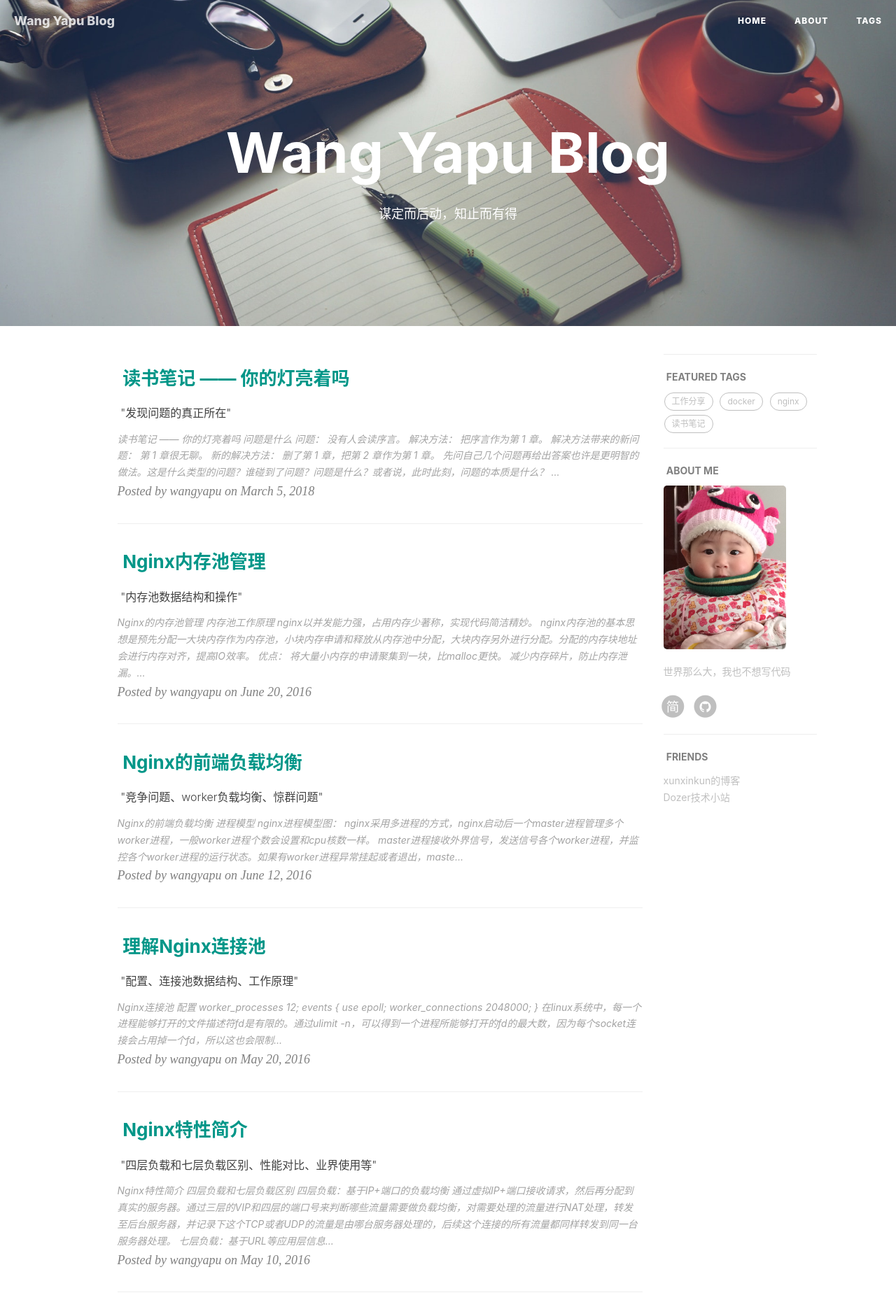
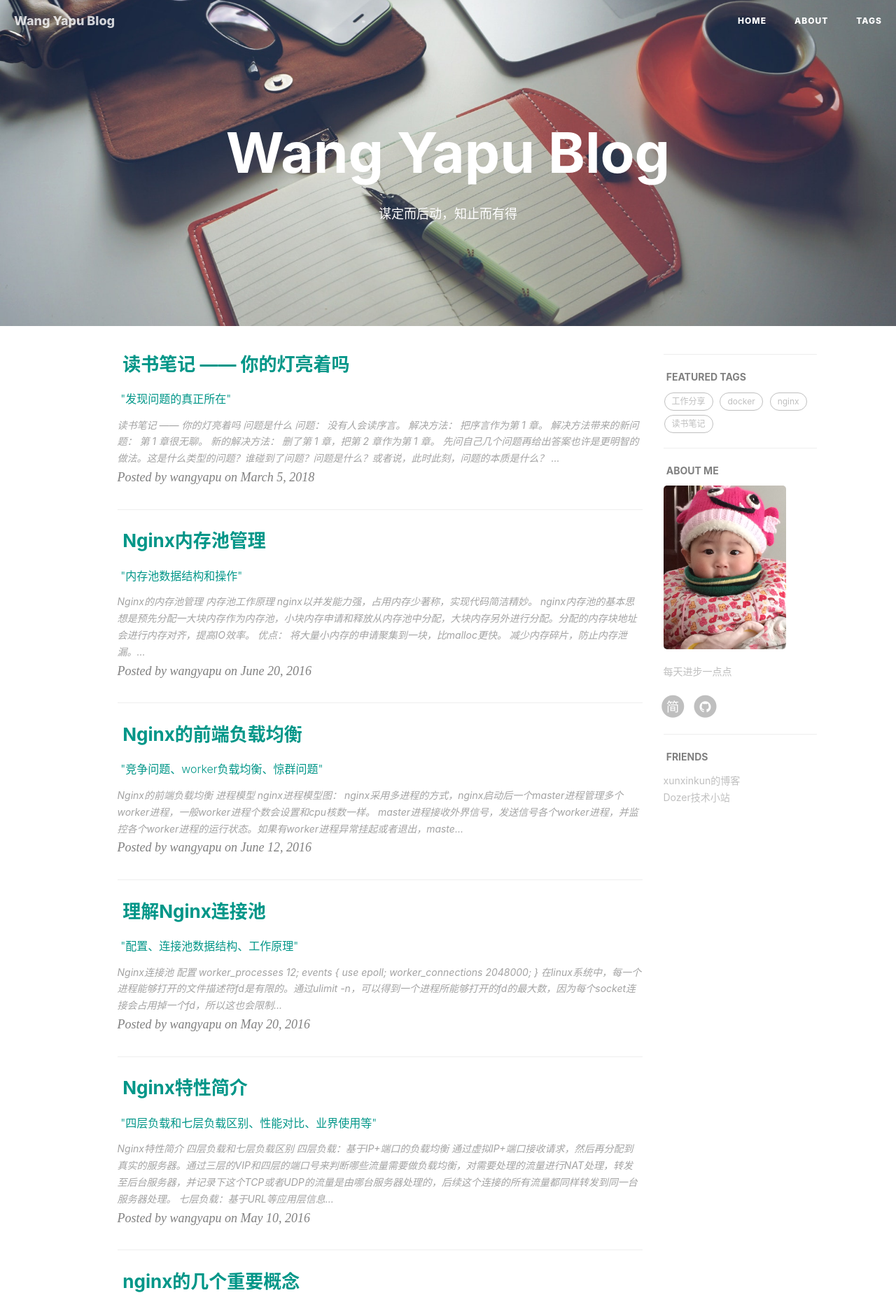
Before and after one commit to wangyapu/wangyapu.github.io, a Jekyll site: the page built from index.html, in a window 1280 px wide. Shown: the top 1871 px of the page at 70% size. Built offline with Jekyll 4.4.1, drawn with Linux system fonts in a browser that asks for light colours; the list of posts is cut into pages by our own code; comment, search, counter and statistics services are not loaded.

Commit message:
modify home index

```diff
--- a/_config.yml
+++ b/_config.yml
@@ -60,7 +60,7 @@ changyan_username: wangyapu
 
 # Sidebar settings
 sidebar: true                           # whether or not using Sidebar.
-sidebar-about-description: "世界那么大，我也不想写代码"
+sidebar-about-description: "每天进步一点点"
 sidebar-avatar: /img/head.jpg      # use absolute URL, seeing it's used in both `/` and `/about/`
 
 
```
Also changed, not shown: css/hux-blog.min.css.
